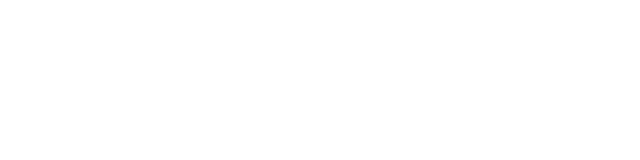
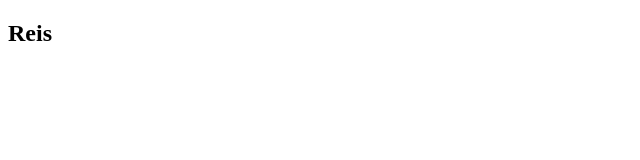
Before and after one commit to rodolphoreis/next, a Next.js app: page /comunicacao/direta in a window 1280 px wide. Shown: the top 160 px of the page, without its empty margins (0-640 px from the left). Built offline with nearby package versions, Linux system fonts and the light colour scheme.

Commit message:
feat: create component

```diff
--- /dev/null
+++ b/components/direta/Pai.jsx
@@ -0,0 +1,11 @@
+import Filho from "./Filho";
+
+const Pai = () => {
+  return (
+    <div>
+      <Filho familia={"Reis"} />
+    </div>
+  );
+};
+
+export default Pai;
--- a/src/pages/comunicacao/direta.jsx
+++ b/src/pages/comunicacao/direta.jsx
@@ -1,5 +1,11 @@
+import Pai from "../../../components/direta/Pai";
+
 const direta = () => {
-  return <div></div>;
+  return (
+    <div>
+      <Pai />
+    </div>
+  );
 };
 
 export default direta;
```
